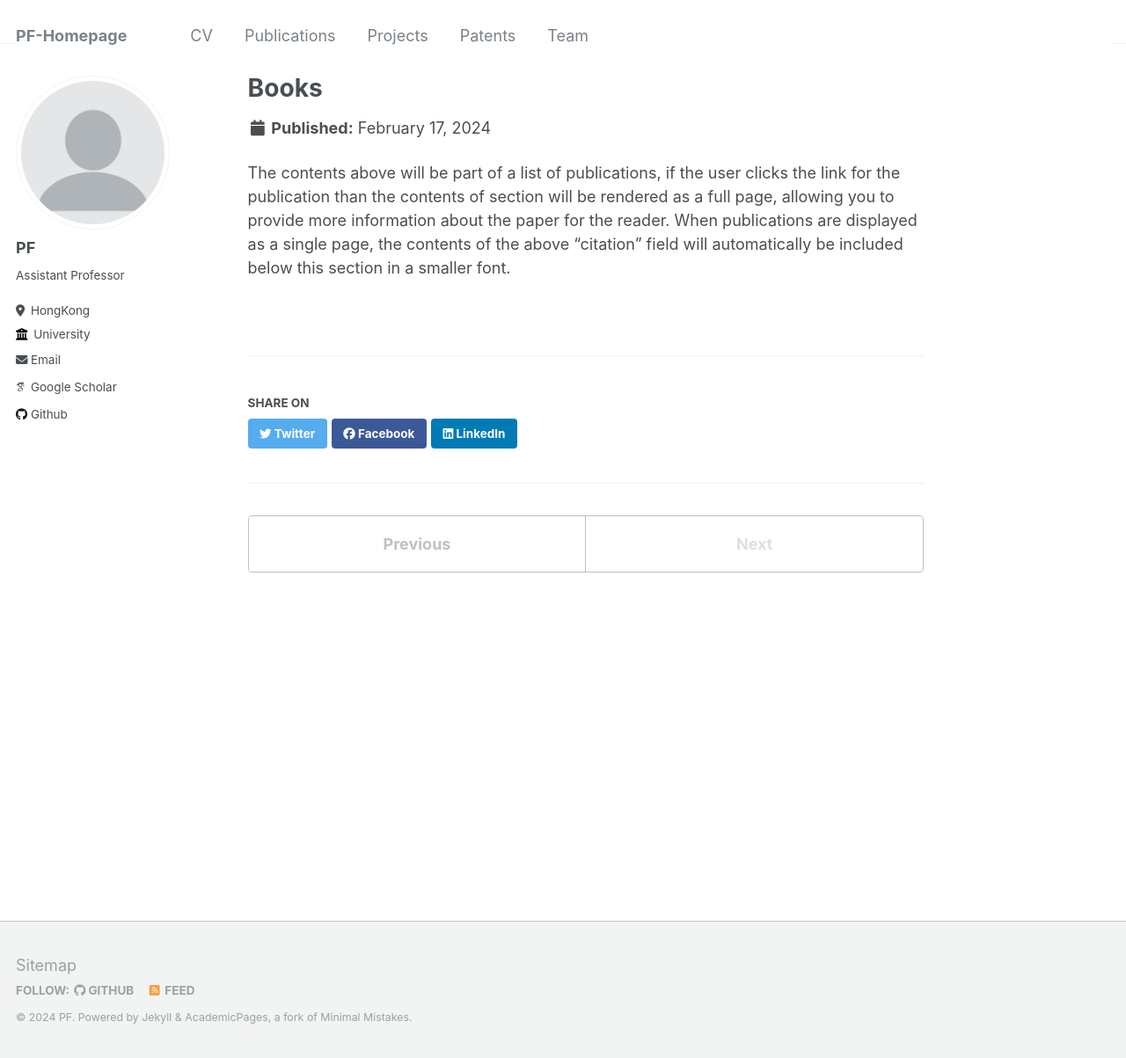
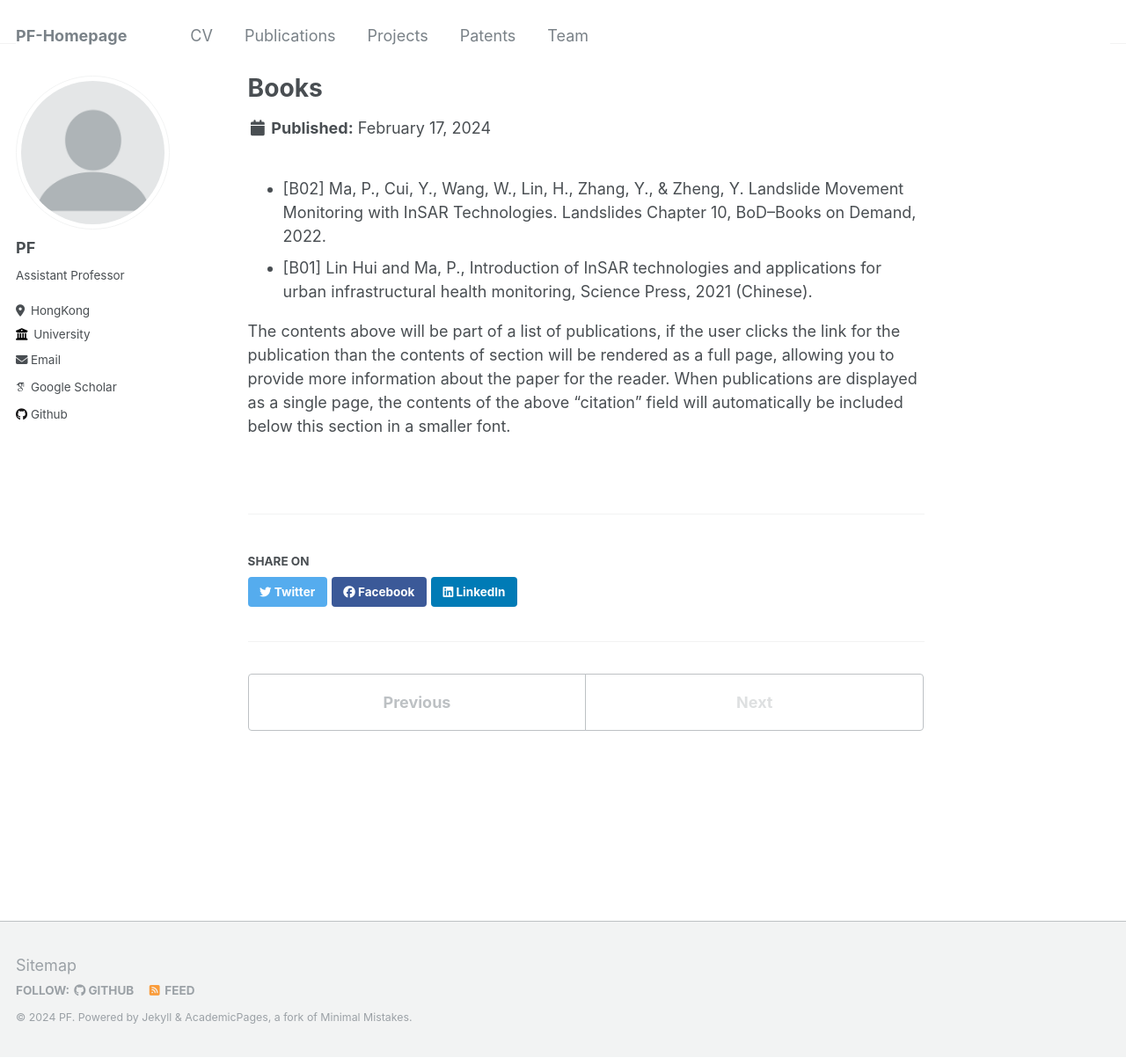
Before and after one commit to pfMA03/peifengMa, a Jekyll site: the page built from _publications/2024-02-17-paper-title-number-4.md, in a window 1280 px wide and 1203 px high. Shown: the whole window at 88% size. Built offline with Jekyll 4.4.1, drawn with Linux system fonts in a browser that asks for light colours; some web fonts are replaced.

Commit message:
Update 2024-02-17-paper-title-number-4.md

```diff
--- a/_publications/2024-02-17-paper-title-number-4.md
+++ b/_publications/2024-02-17-paper-title-number-4.md
@@ -2,8 +2,10 @@
 title: "Books"
 collection: publications
 permalink: /publications/2024-02-17-paper-title-number-4
-excerpt: 'Ma, P., Cui, Y., Wang, W., Lin, H., Zhang, Y., & Zheng, Y. Landslide Movement Monitoring with InSAR Technologies. Landslides Chapter 10, BoD–Books on Demand, 2022.'
-excerpt: 'Lin Hui and Ma, P., Introduction of InSAR technologies and applications for urban infrastructural health monitoring, Science Press, 2021 (Chinese).'
+#excerpt: 'Ma, P., Cui, Y., Wang, W., Lin, H., Zhang, Y., & Zheng, Y. Landslide Movement Monitoring with InSAR Technologies. Landslides Chapter 10, BoD–Books on Demand, 2022.'
+#excerpt: 'Lin Hui and Ma, P., Introduction of InSAR technologies and applications for urban infrastructural health monitoring, Science Press, 2021 (Chinese).'
 ---
+* [B02] Ma, P., Cui, Y., Wang, W., Lin, H., Zhang, Y., & Zheng, Y. Landslide Movement Monitoring with InSAR Technologies. Landslides Chapter 10, BoD–Books on Demand, 2022.
+* [B01] Lin Hui and Ma, P., Introduction of InSAR technologies and applications for urban infrastructural health monitoring, Science Press, 2021 (Chinese).
 
 The contents above will be part of a list of publications, if the user clicks the link for the publication than the contents of section will be rendered as a full page, allowing you to provide more information about the paper for the reader. When publications are displayed as a single page, the contents of the above "citation" field will automatically be included below this section in a smaller font.
```
